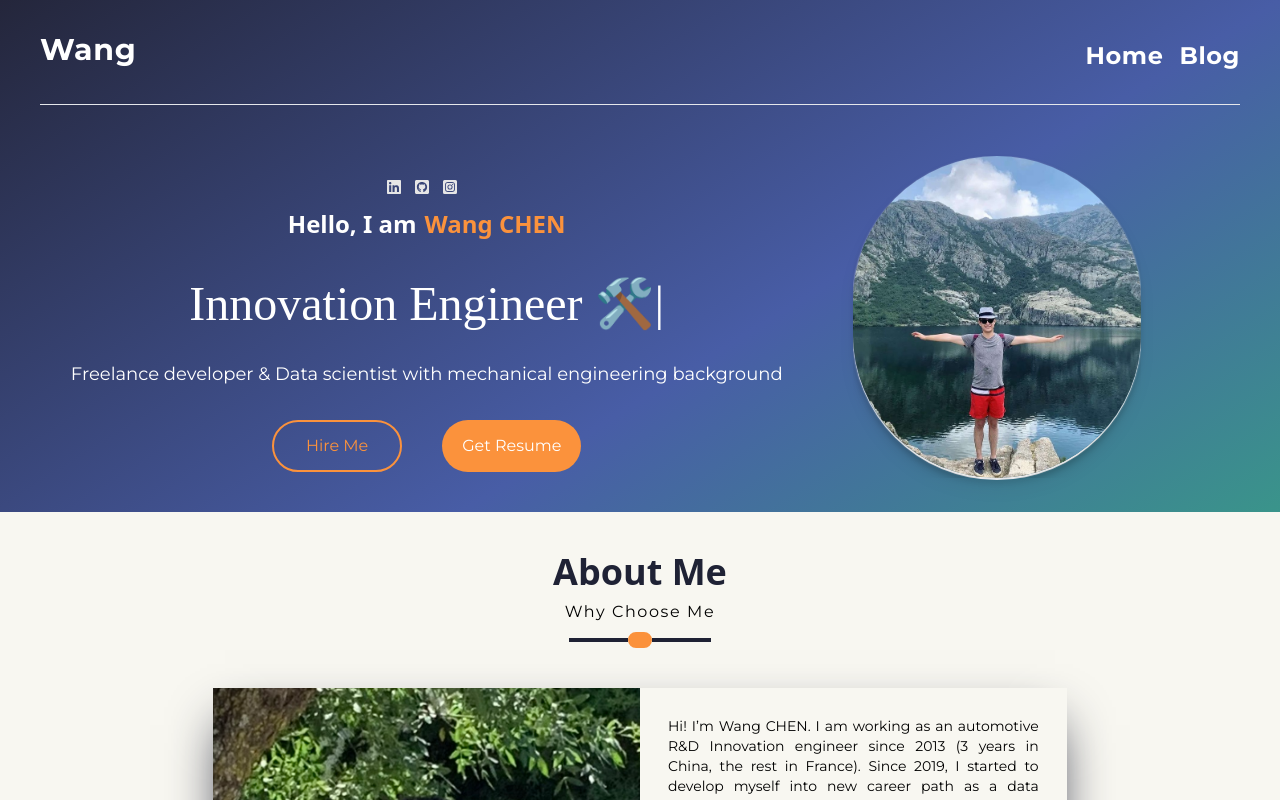
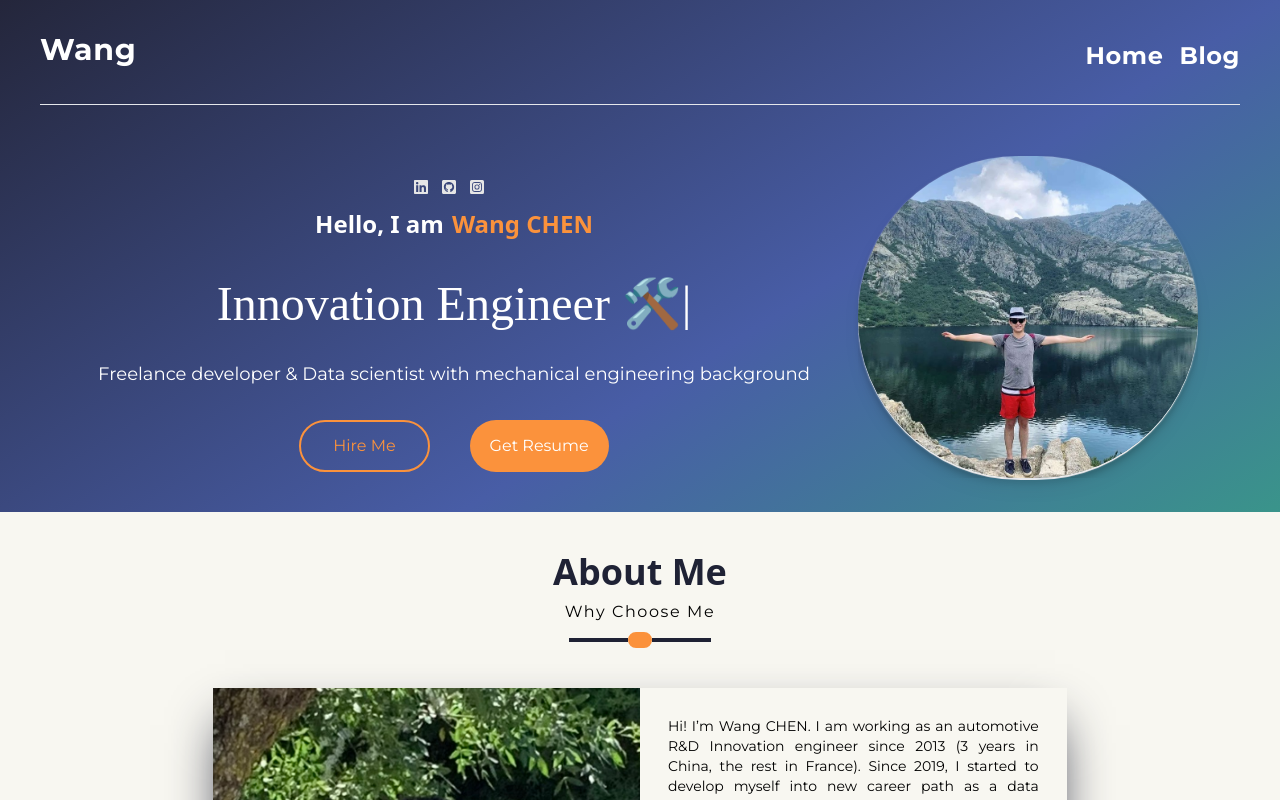
Before and after one commit to WangCHEN9/cwblog, a Next.js app: page / in a window 1280 px wide. Shown: the top 800 px of the page. Built offline with nearby package versions, Linux system fonts and the light colour scheme; no server answers.

Commit message:
update profile

```diff
--- a/PortfolioContainer/Home/Profile.tsx
+++ b/PortfolioContainer/Home/Profile.tsx
@@ -49,12 +49,12 @@ function Intro() {
 
 function Profile() {
   return (
-    <div className="grid grid-cols-3 grid-rows-1 pb-6 ">
-      <div className="col-span-3 md:col-span-2 pt-10 pb-4">
-        <Intro />
-      </div>
-      <div className="box-content rounded-full border-b-2 p-4 drop-shadow-lg w-3/5 invisible md:visible mb-2 mt-8">
-        <div className="">
+    <div className="flex justify-center">
+      <div className="grid grid-cols-3 grid-rows-1 pb-6">
+        <div className="col-span-3 md:col-span-2 pt-10 pb-4">
+          <Intro />
+        </div>
+        <div className="rounded-full border-b-2 p-4 drop-shadow-lg invisible md:visible ml-8 mb-2 mt-8">
           <Image
             alt={'Hero Image'}
             className="drop-shadow-lg  rounded-full shadow-sm shadow-white object-cover relative"
```
